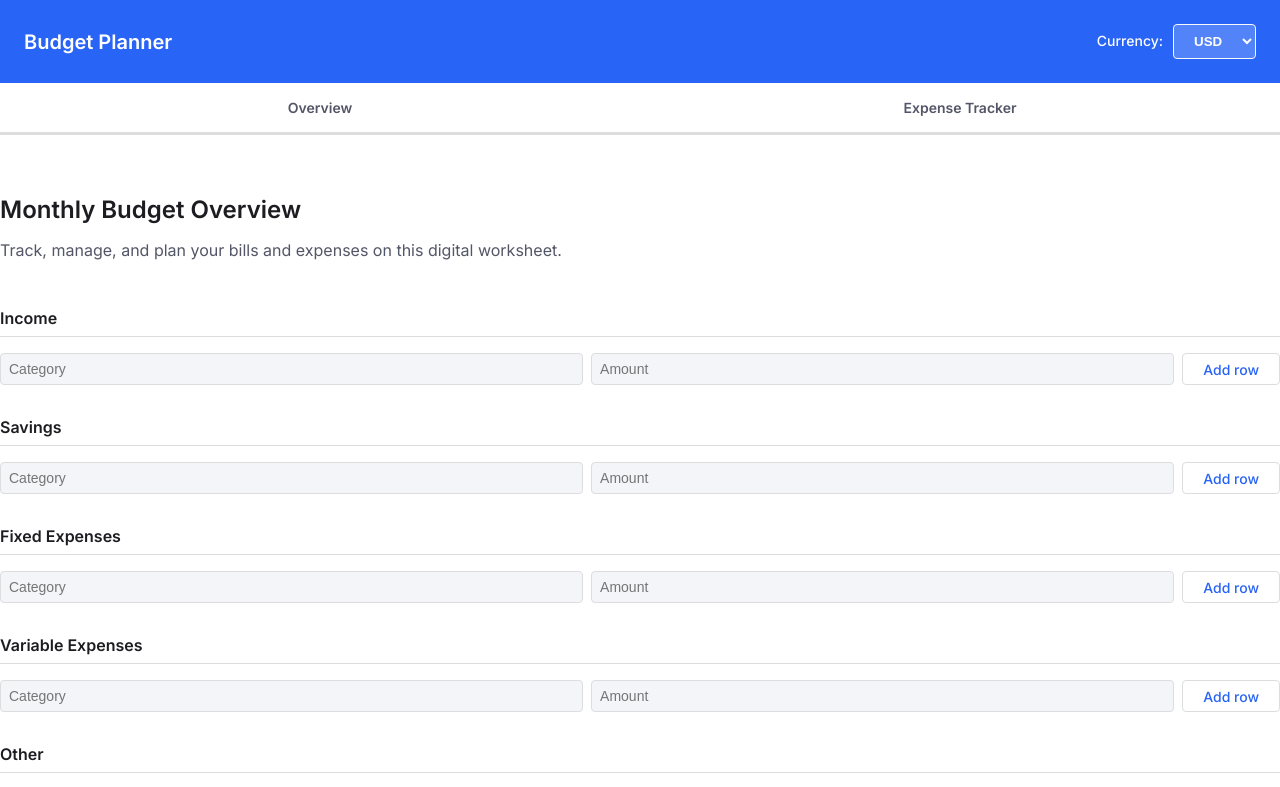
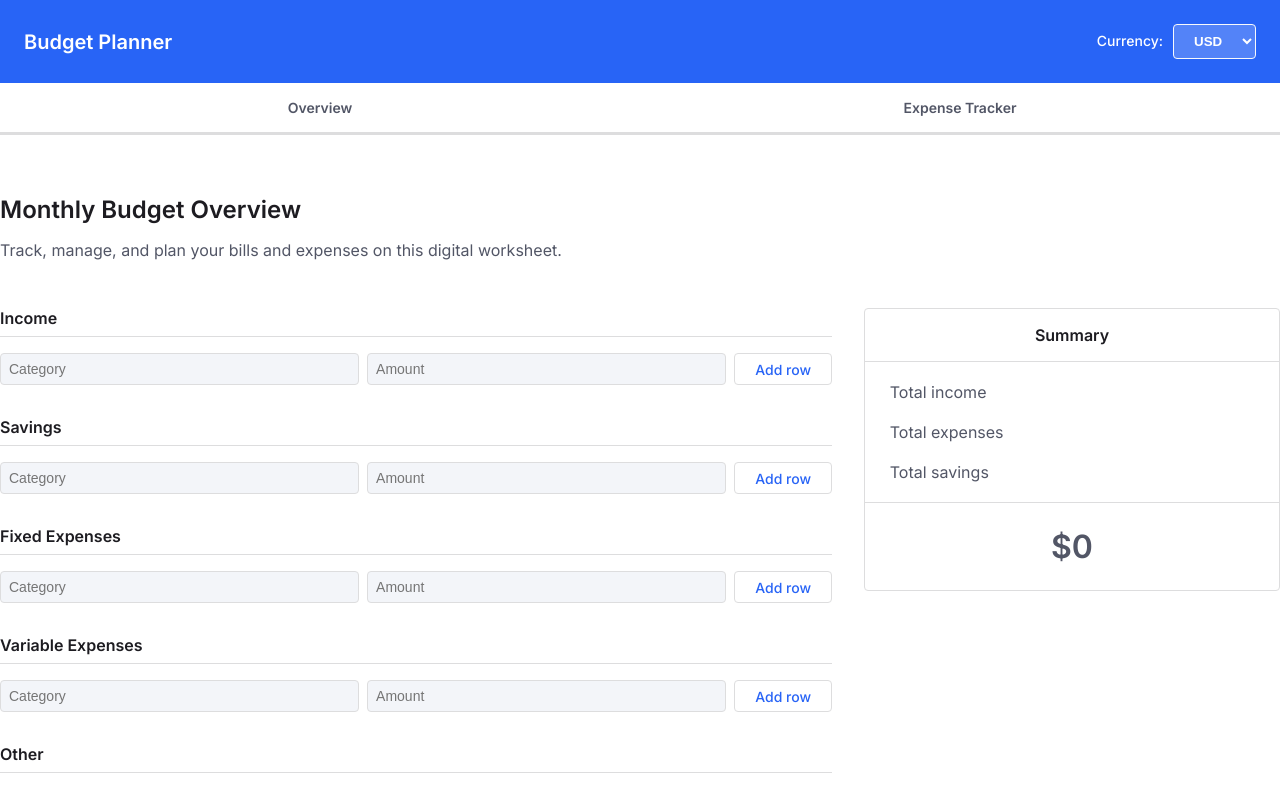
Before and after one commit to aliciaboyd/budget-planner, a React (Vite) app: page / in a window 1280 px wide. Shown: the top 787 px of the page. Built offline with nearby package versions, Linux system fonts and the light colour scheme.

Commit message:
Adds two column formatting & placeholder for total

```diff
--- a/src/assets/App.css
+++ b/src/assets/App.css
@@ -29,6 +29,12 @@
 
 .category:not(:last-of-type) {
   margin-bottom: 2rem;
+}
+
+.two-col {
+  display: grid;
+  grid-template-columns: 1fr;
+  gap: 4rem;
 }
 
 header {
@@ -264,8 +270,43 @@ input::placeholder {
 .summary {
   border: 1px solid var(--outline-grey);
   border-radius: 0.25rem;
-  padding: 1rem;
-  margin-top: 4rem;
+  /* width: */
+  /* padding: 1rem; */
+  /* margin-top: 4rem; */
+}
+
+.summary h3 {
+  padding-block: 1rem;
+  width: 100%;
+  text-align: center;
+}
+
+.summary table {
+  width: 90%;
+  margin: auto;
+}
+
+.summary tr {
+  display: block;
+  padding-bottom: 1rem;
+}
+
+.total-summary {
+  display: block;
+  text-align: center;
+  padding-block: 1.5rem;
+  border-top: 1px solid var(--outline-grey);
+  font-size: 2rem;
+  font-weight: 600;
+}
+
+@media (min-width: 720px) {
+  .two-col {
+    display: grid;
+    grid-template-columns: 2fr 1fr;
+    gap: 2rem;
+    align-items: start;
+  }
 }
 
 @media (min-width: 1280px) {
--- a/src/components/BudgetCategory.jsx
+++ b/src/components/BudgetCategory.jsx
@@ -1,7 +1,7 @@
 import { useState } from "react";
 import { v4 as uuidv4 } from "uuid";
 
-export default function Income({ setValues }) {
+export default function BudgetCategory({ setValues }) {
   const [textValue, setTextValue] = useState("");
   const [numValue, setNumValue] = useState(undefined);
 
--- a/src/components/BudgetForm.jsx
+++ b/src/components/BudgetForm.jsx
@@ -33,6 +33,7 @@ export default function BudgetForm() {
   }
 
   return (
+    <div className="two-col">
       <div>
         <Category category="Income">
           <BudgetCategory setValues={updateIncomeValues} />
@@ -149,6 +150,7 @@ export default function BudgetForm() {
             );
           })}
         </Category>
+      </div>
 
       <BudgetSummary
         income={totalIncome}
--- a/src/components/BudgetSummary.jsx
+++ b/src/components/BudgetSummary.jsx
@@ -1,4 +1,6 @@
 export default function BudgetSummary({ income, expenses, savings }) {
+  let total = income - expenses - savings;
+
   return (
     <section className="summary">
       <h3>Summary</h3>
@@ -19,7 +21,7 @@ export default function BudgetSummary({ income, expenses, savings }) {
             </tr>
           </tbody>
         </table>
-        <p>${income - expenses - savings}</p>
+        <p class="total-summary">${isNaN(total) ? "0" : total}</p>
         {<span></span>}
       </div>
     </section>
```
Lines whose indentation alone changed are shown as unchanged.
